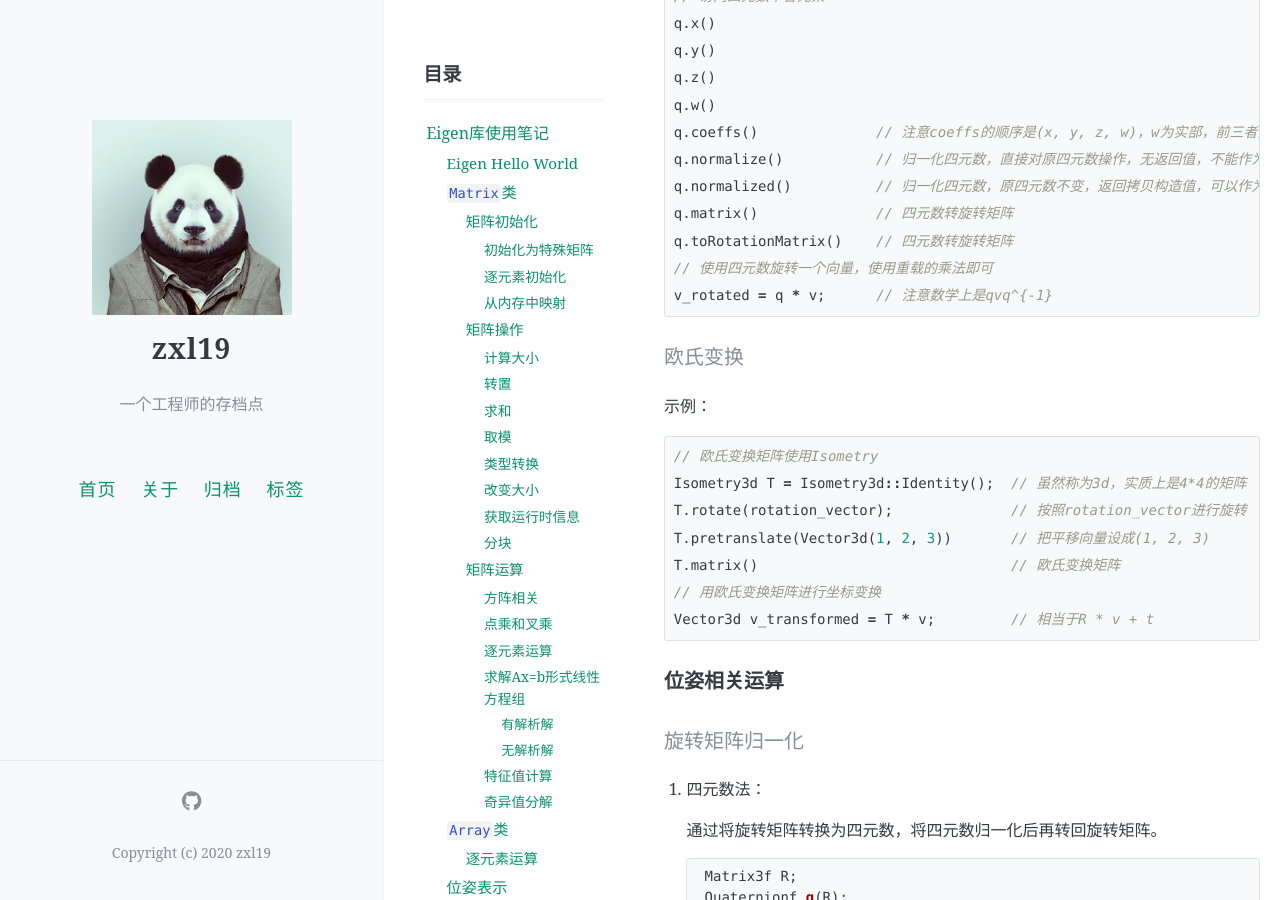
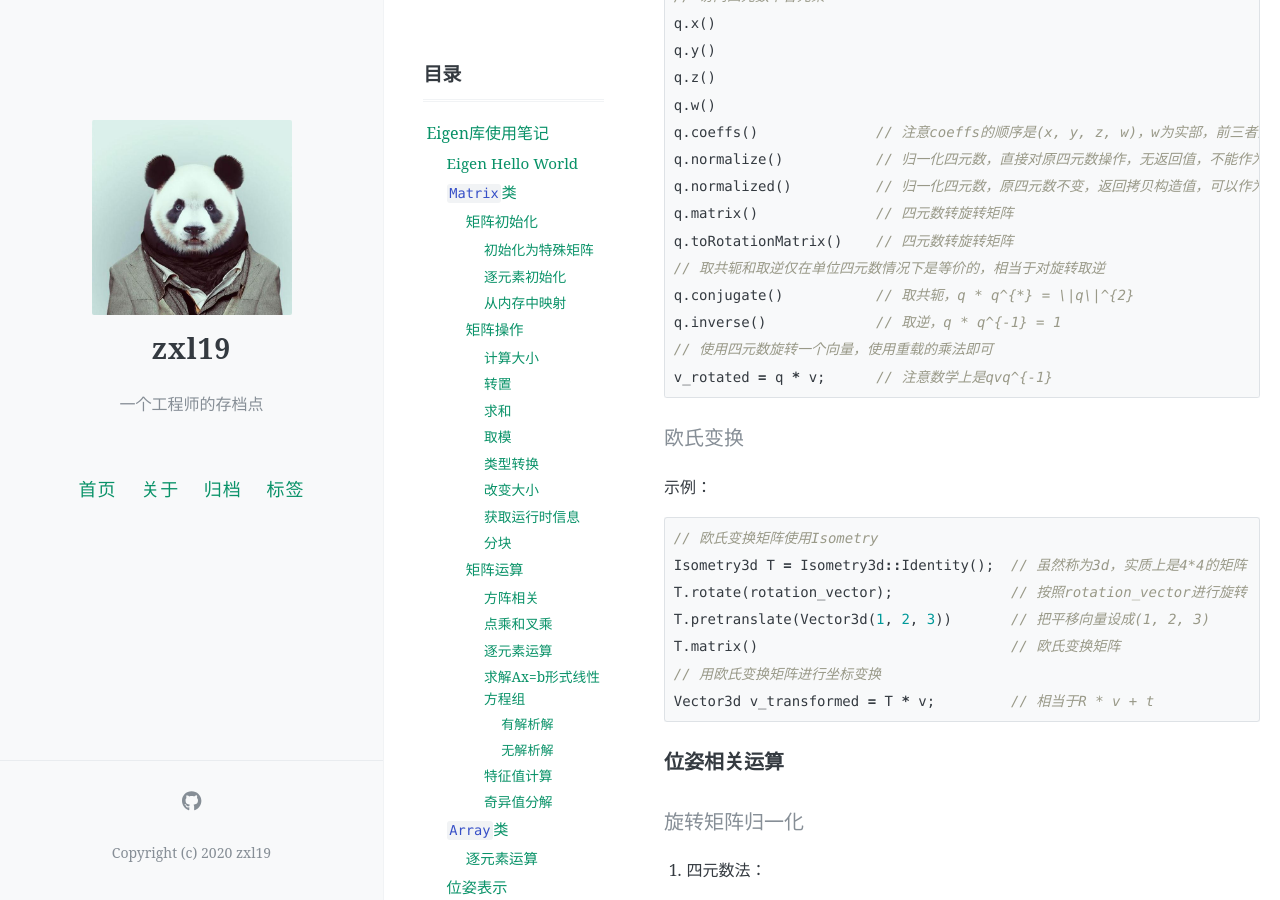
Before and after one commit to zxl19/zxl19.github.io, a Jekyll site: the page built from _posts/2021-08-23-eigen-note.md, in a window 1280 px wide and 900 px high, scrolled down 14180 px. Built offline with Jekyll 4.4.1, drawn with Linux system fonts in a browser that asks for light colours; comment, search, counter and statistics services are not loaded.

Commit message:
Update Posts

````diff
--- a/_posts/2021-08-23-eigen-note.md
+++ b/_posts/2021-08-23-eigen-note.md
@@ -595,6 +595,9 @@ q.normalize()           // 归一化四元数，直接对原四元数操作，
 q.normalized()          // 归一化四元数，原四元数不变，返回拷贝构造值，可以作为等号右值
 q.matrix()              // 四元数转旋转矩阵
 q.toRotationMatrix()    // 四元数转旋转矩阵
+// 取共轭和取逆仅在单位四元数情况下是等价的，相当于对旋转取逆
+q.conjugate()           // 取共轭，q * q^{*} = \|q\|^{2}
+q.inverse()             // 取逆，q * q^{-1} = 1
 // 使用四元数旋转一个向量，使用重载的乘法即可
 v_rotated = q * v;      // 注意数学上是qvq^{-1}
 ```
````
Also changed, not shown: _posts/2020-06-03-vscode-setup.md (+7 -3 lines).
